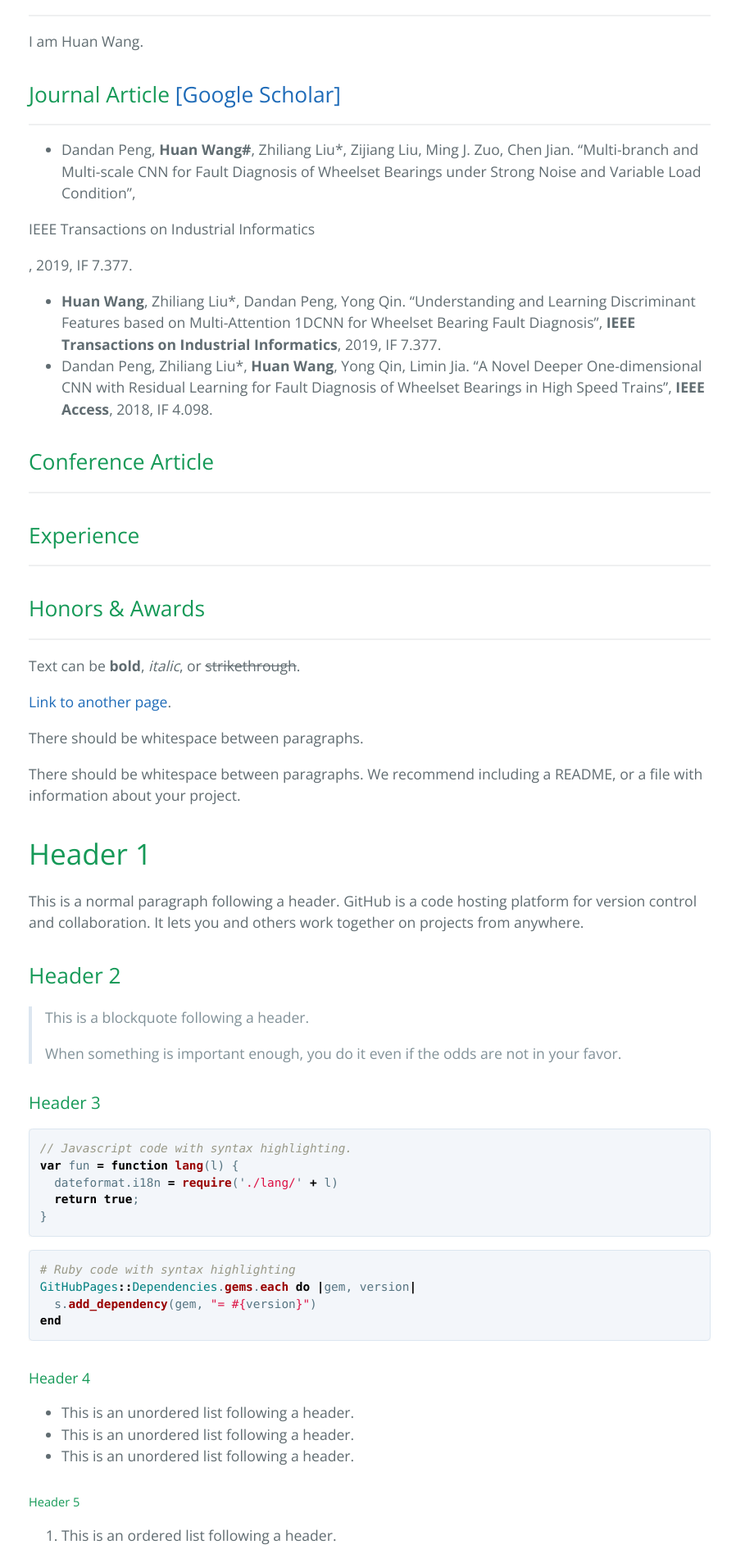
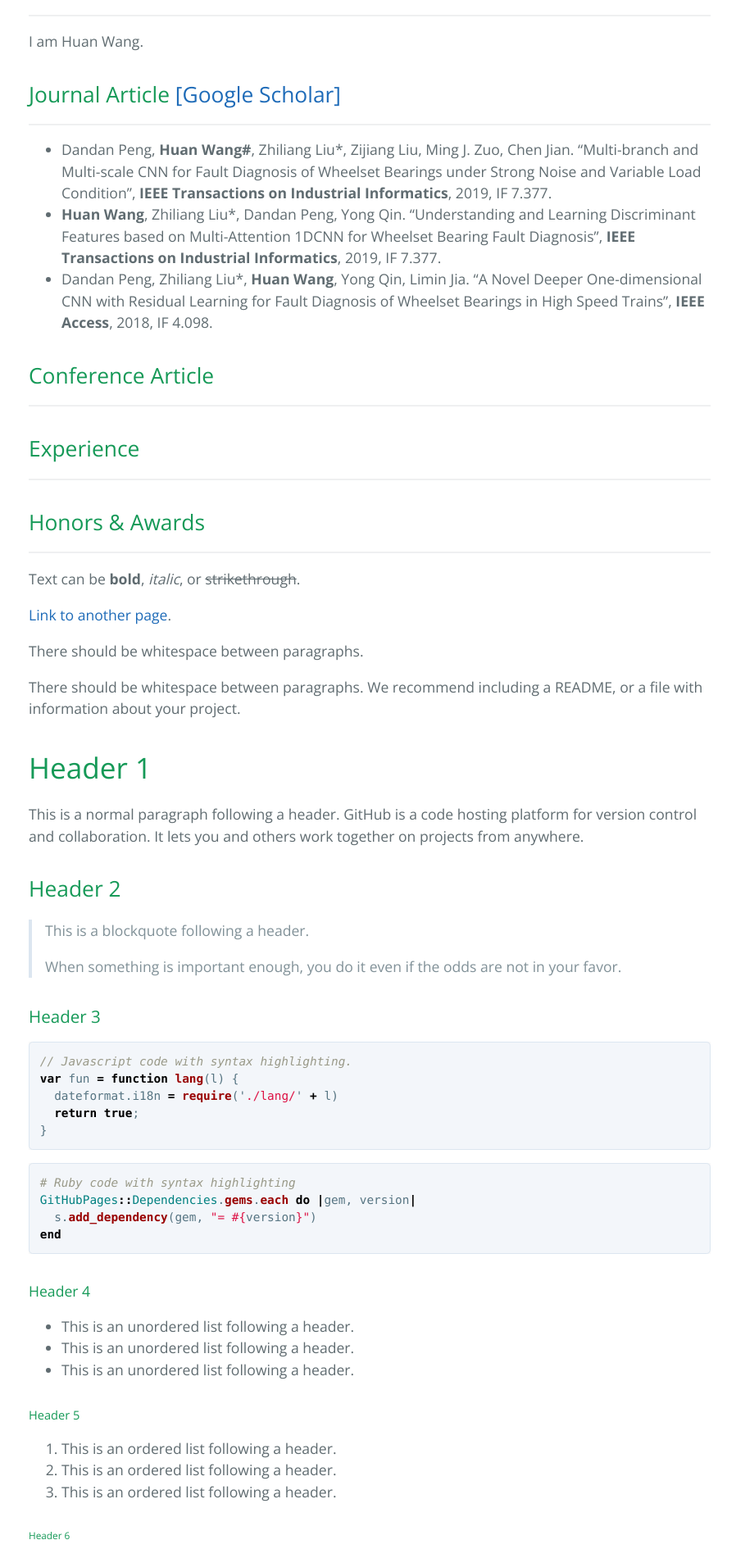
Before and after one commit to WH-HuanWang/WH-HuanWang.github.io, a Jekyll site: the page built from index.md, in a window 1280 px wide. Shown: the part 793-2683 px from the top of the page at 82% size, without its empty margins (189-1087 px from the left). Built offline with Jekyll 4.4.1, drawn with Linux system fonts in a browser that asks for light colours.

Commit message:
Update index.md

```diff
--- a/index.md
+++ b/index.md
@@ -27,8 +27,7 @@ I am Huan Wang.
 
 ## Journal Article [[Google Scholar]](https://scholar.google.com.hk/citations?user=Um0g-XMAAAAJ&hl=zh-CN&authuser=1)
 * * *
-* Dandan Peng, <b>Huan Wang#</b>, Zhiliang Liu*, Zijiang Liu, Ming J. Zuo, Chen Jian. "Multi-branch and Multi-scale CNN for Fault Diagnosis of Wheelset Bearings under Strong Noise and Variable Load Condition",
-<p>IEEE Transactions on Industrial Informatics</p>, 2019, IF 7.377.
+* Dandan Peng, <b>Huan Wang#</b>, Zhiliang Liu*, Zijiang Liu, Ming J. Zuo, Chen Jian. "Multi-branch and Multi-scale CNN for Fault Diagnosis of Wheelset Bearings under Strong Noise and Variable Load Condition", <b>IEEE Transactions on Industrial Informatics</b>, 2019, IF 7.377.
 * <b>Huan Wang</b>, Zhiliang Liu*, Dandan Peng, Yong Qin. "Understanding and Learning Discriminant Features based on Multi-Attention 1DCNN for Wheelset Bearing Fault Diagnosis", <b>IEEE Transactions on Industrial Informatics</b>, 2019, IF 7.377.
 * Dandan Peng, Zhiliang Liu*, <b>Huan Wang</b>, Yong Qin, Limin Jia. "A Novel Deeper One-dimensional CNN with Residual Learning for Fault Diagnosis of Wheelset Bearings in High Speed Trains", <b>IEEE Access</b>, 2018, IF 4.098.
 
```
